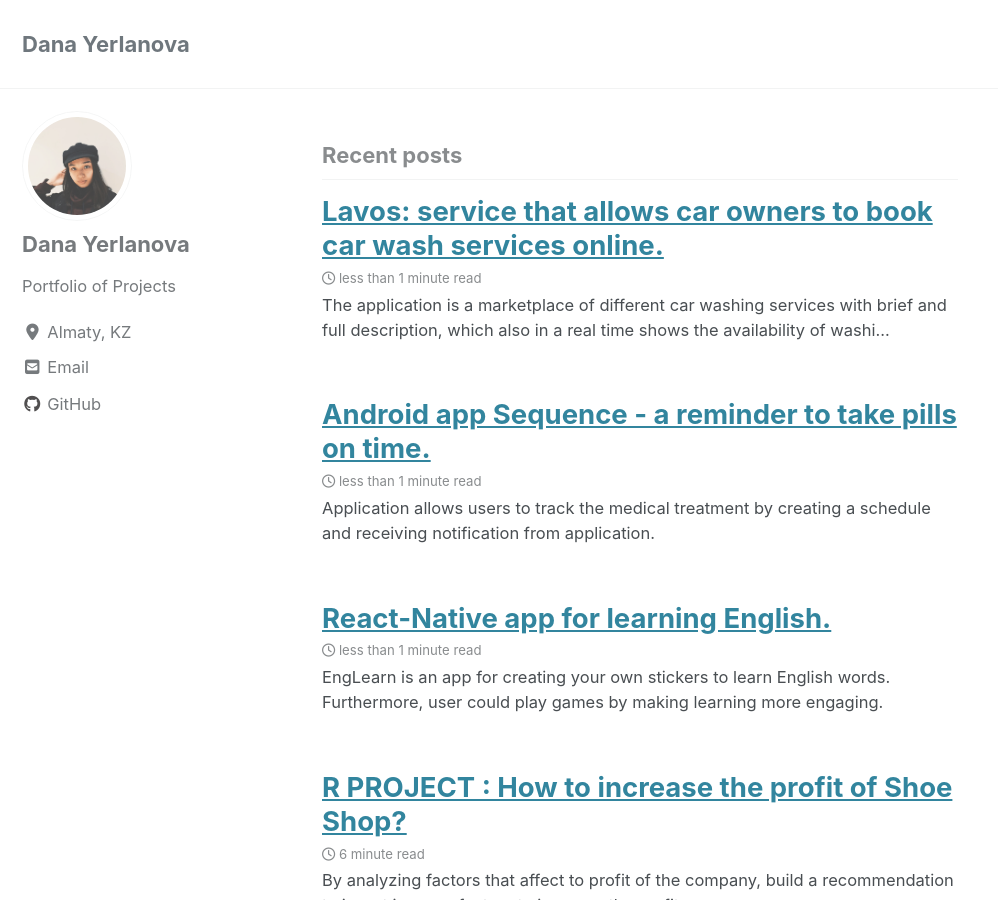
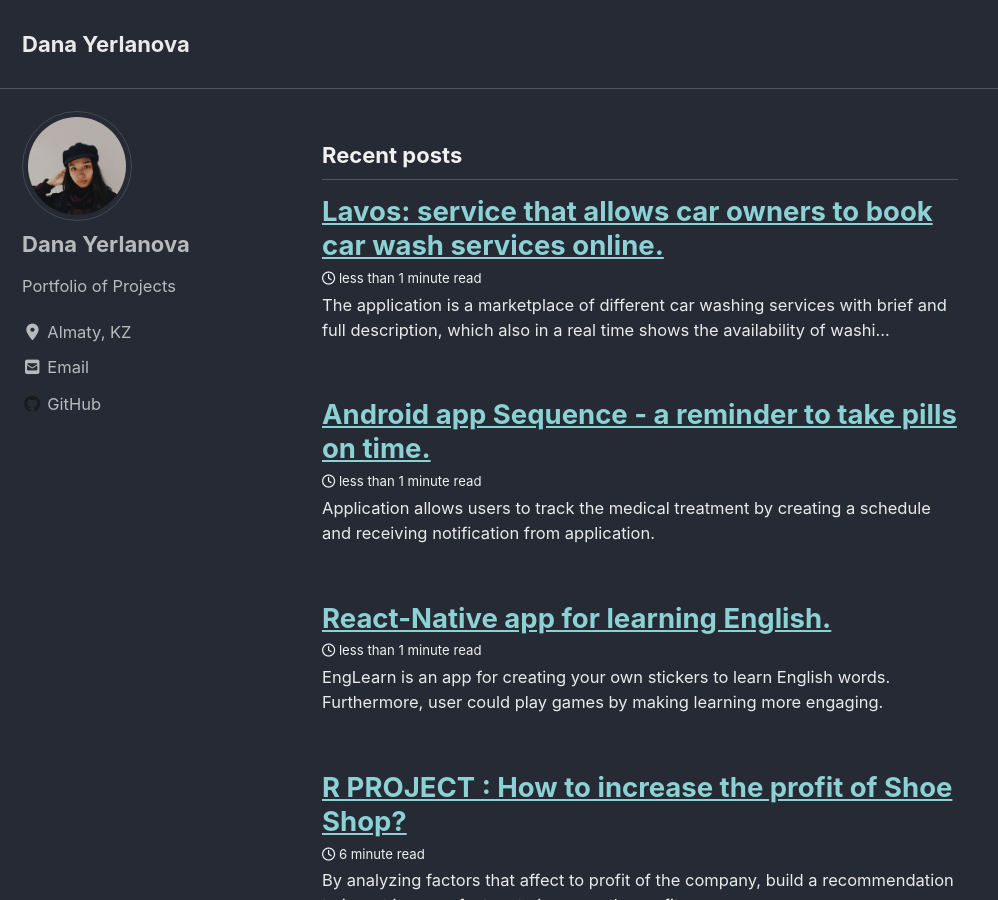
Before and after one commit to yerlandana/yerlandana.github.io, a Jekyll site: the page built from index.html, in a window 1280 px wide and 900 px high. Shown: the whole window, without its empty margins (0-998 px from the left). Built offline with Jekyll 4.4.1, drawn with Linux system fonts in a browser that asks for light colours; cached includes are drawn as plain includes; nearby versions of some CDN libraries; the list of posts is cut into pages by our own code.

```diff
--- a/_config.yml
+++ b/_config.yml
@@ -12,7 +12,7 @@
 
 # theme                  : "minimal-mistakes-jekyll"
 # remote_theme           : "mmistakes/minimal-mistakes"
-minimal_mistakes_skin    : "default" # "air", "aqua", "contrast", "dark", "dirt", "neon", "mint", "plum", "sunrise"
+minimal_mistakes_skin    : "dark" # "air", "aqua", "contrast", "dark", "dirt", "neon", "mint", "plum", "sunrise"
 
 # Site Settings
 locale                   : "en-US"
@@ -72,7 +72,7 @@
   application_id         : # YOUR_APPLICATION_ID
   index_name             : # YOUR_INDEX_NAME
   search_only_api_key    : # YOUR_SEARCH_ONLY_API_KEY
-  powered_by             :  false
+  powered_by             : # true (default), false
 google:
   search_engine_id       : # YOUR_SEARCH_ENGINE_ID
   instant_search         : # false (default), true
```
